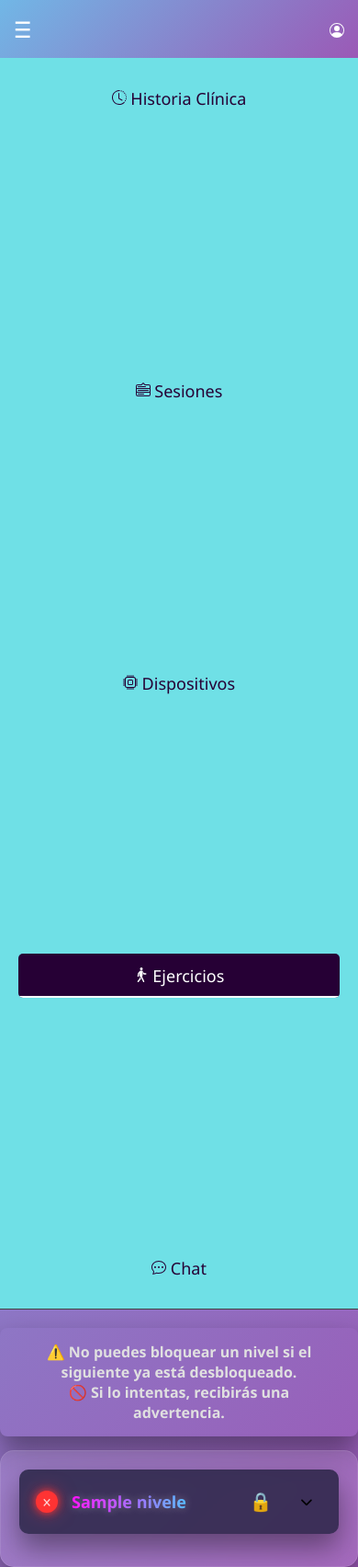
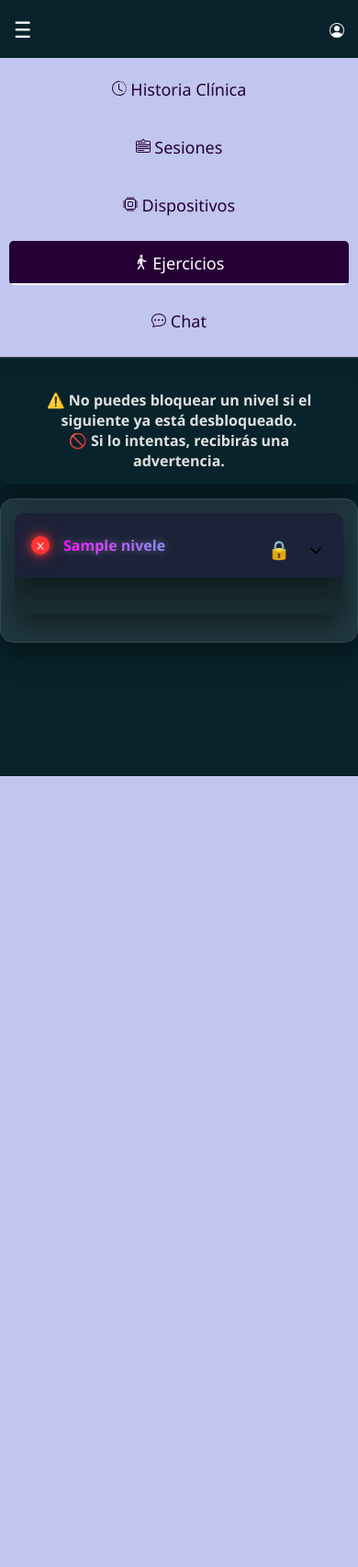
Before and after one commit to LEYENDARYCOMPANY2024/S.T.M, a FastAPI app: page /niveles_ejercicios in a window 390 px wide. Shown: the whole page at 92% size. After the commit the page ends 844 px from the top, so only its background shows below. Run offline with FastAPI, Linux system fonts and the light colour scheme; tables that the repository leaves empty hold one stand-in row (values such as "Sample post"); parts of the project's set-up code (start-up, migrations or seed data) failed here and were passed over.

Commit message:
ejercios nuvo color repose

```diff
--- a/app/static/css/ejercicios.css
+++ b/app/static/css/ejercicios.css
@@ -6,12 +6,12 @@
 
             body {
                 font-family: 'Segoe UI', Tahoma, Geneva, Verdana, sans-serif;
-                background: linear-gradient(135deg, #71b7e6, #9b59b6);
+                background: #08232b;
                 color: #e0e0e0;
             }
 
             .top-bar {
-                background: linear-gradient(135deg, #71b7e6, #9b59b6);
+                background: #08232b;
                 padding: 10px;
                 display: flex;
                 justify-content: space-between;
@@ -32,7 +32,7 @@
             }
 
             .navigation {
-                background: #6fe0e6;
+                background: #c0c6f0;
                 padding: 10px 0;
                 padding: 10px 0;
                 display: flex;
@@ -531,32 +531,139 @@
             }
 
 
+            /* Media Queries adicionales para mejor responsividad */
+            @media (max-width: 768px) {
+                .navigation {
+                    gap: 10px;
+                    padding: 15px;
+                }
+
+                .level-row {
+                    flex-wrap: wrap;
+                }
+
+                .lock-button, .arrow-button {
+                    margin-top: 10px;
+                }
+
+                #levels-menu {
+                    padding: 15px;
+                }
+
+                .level-description.open {
+                    max-height: 300px;
+                    overflow-y: auto;
+                }
+            }
+
+            @media (max-width: 480px) {
+                .top-bar {
+                    padding: 10px;
+                }
+
+                .navigation {
+                    flex-direction: column;
+                    padding: 10px;
+                }
+
+                .navigation a {
+                    width: 100%;
+                    text-align: center;
+                    margin-bottom: 5px;
+                }
+
+                .level-name {
+                    font-size: 16px;
+                }
+
+                .level-indicator {
+                    width: 20px;
+                    height: 20px;
+                }
+
+                .lock-button, .arrow-button {
+                    width: 30px;
+                    height: 30px;
+                }
+            }
+
+
 
 
 
 
 
 /*DISEÑOS DE LOD VIDEOS*/
-
 .level-description {
     display: flex; /* Activa el diseño en fila */
-                align-items: center; /* Alinea los elementos verticalmente */
-                gap: 20px; /* Espacio entre la descripción y el video */
-                flex-wrap: wrap; /* Permite que los elementos se acomoden en móviles */
+    align-items: flex-start; /* Alinea los elementos arriba */
+    justify-content: space-between; /* Distribuye los elementos */
+    gap: 30px; /* Espacio entre los elementos */
+    flex-wrap: wrap; /* Asegura que se adapte a pantallas pequeñas */
+    padding: 20px; /* Añade espaciado interno */
+    background-color: #08232b; /* Color de fondo ligero */
+    border-radius: 10px; /* Bordes redondeados */
+    box-shadow: 0px 4px 10px rgba(0, 0, 0, 0.1); /* Sombra ligera */
 }
 
 .level-description p {
-                flex: 1; /* La descripción ocupará el espacio disponible */
+    flex: 1; /* La descripción ocupa el espacio disponible */
+    font-size: 1.1rem; /* Aumenta el tamaño de la fuente */
+    line-height: 1.6; /* Mejora la legibilidad */
+    color: #333; /* Color de texto oscuro */
+    padding: 10px; /* Espaciado interno */
+    background-color: #08232b; /* Fondo blanco para resaltar */
+    border-radius: 8px; /* Bordes suaves */
+    box-shadow: 0px 2px 8px rgba(0, 0, 0, 0.05); /* Sombra ligera */
 }
 
 .level-description .exercise-list {
     flex: 1; /* Lista de ejercicios con mismo espacio */
     display: flex;
     flex-direction: column;
-                gap: 10px;
+    gap: 15px; /* Espaciado entre ejercicios */
+    padding: 10px; /* Espaciado interno */
+    background-color: #08232b; /* Fondo para destacar */
+    border-radius: 8px;
+    box-shadow: 0px 2px 8px rgba(0, 0, 0, 0.05);
+}
+
+.level-description .exercise-list h3 {
+    font-size: 1.2rem; /* Tamaño de encabezado */
+    color: #007bff; /* Azul para destacar */
+    margin-bottom: 5px;
+}
+
+.level-description .exercise-list ul {
+    list-style-type: none; /* Elimina viñetas */
+    padding: 0;
+}
+
+.level-description .exercise-list ul li {
+    font-size: 1rem;
+    padding: 8px;
+    background: #f1f3f5; /* Fondo gris claro */
+    border-left: 5px solid #007bff; /* Barra de color azul */
+    border-radius: 5px;
 }
 
 .level-description iframe {
-                flex: 0 0 300px; /* Establece el tamaño fijo del video */
-                max-width: 100%; /* Asegura que no se desborde */
+    flex: 0 0 350px; /* Tamaño fijo del video */
+    max-width: 100%; /* Evita desbordes */
+    height: 200px; /* Ajusta la altura */
+    border-radius: 8px;
+    box-shadow: 0px 2px 8px rgba(0, 0, 0, 0.1);
 }
+
+
+.level-description p {
+    color: #ffffff; /* Texto en blanco */
+}
+
+.level-description .exercise-list h3 {
+    color: #ffffff; /* Texto en blanco */
+}
+
+.level-description .exercise-list ul li {
+    color: #08232b; /* O puedes poner #ffffff si lo quieres blanco también */
+}
```
Lines whose indentation alone changed are shown as unchanged.
